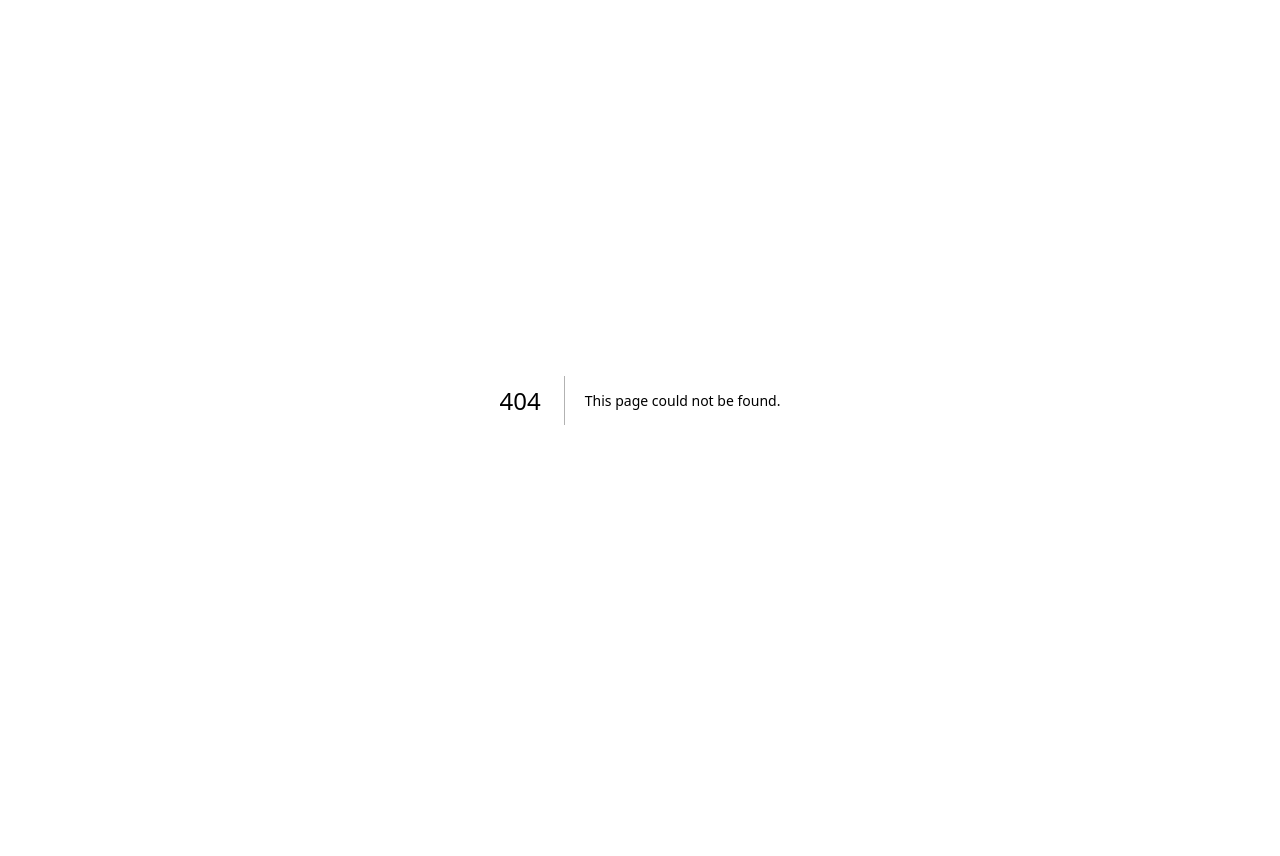
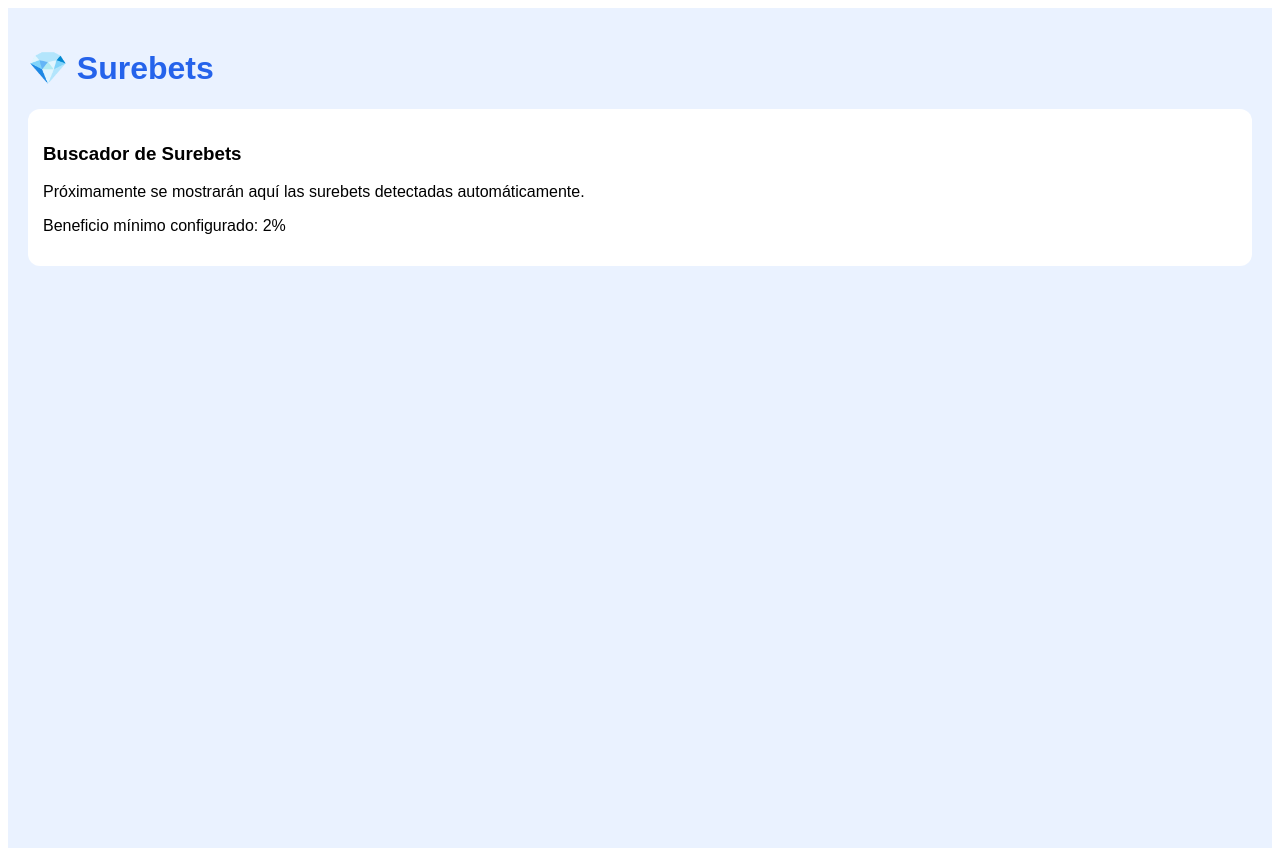
Before and after one commit to estoeslacallalacalla-debug/sports-picks-platform, a Next.js app: page /surebets in a window 1280 px wide. Before the commit this address had no page. Before the commit the page ends 800 px from the top, so only its background shows below. Built offline with nearby package versions, Linux system fonts and the light colour scheme.

Commit message:
Create Surebets component with initial layout

```diff
--- /dev/null
+++ b/pages/surebets.js
@@ -0,0 +1,35 @@
+export default function Surebets() {
+  return (
+    <div
+      style={{
+        backgroundColor: "#eaf2ff",
+        minHeight: "100vh",
+        padding: "20px",
+        fontFamily: "Arial"
+      }}
+    >
+      <h1 style={{ color: "#2563eb" }}>
+        💎 Surebets
+      </h1>
+
+      <div
+        style={{
+          background: "white",
+          padding: "15px",
+          borderRadius: "12px",
+          marginTop: "15px"
+        }}
+      >
+        <h3>Buscador de Surebets</h3>
+
+        <p>
+          Próximamente se mostrarán aquí las surebets detectadas automáticamente.
+        </p>
+
+        <p>
+          Beneficio mínimo configurado: 2%
+        </p>
+      </div>
+    </div>
+  );
+}
```
